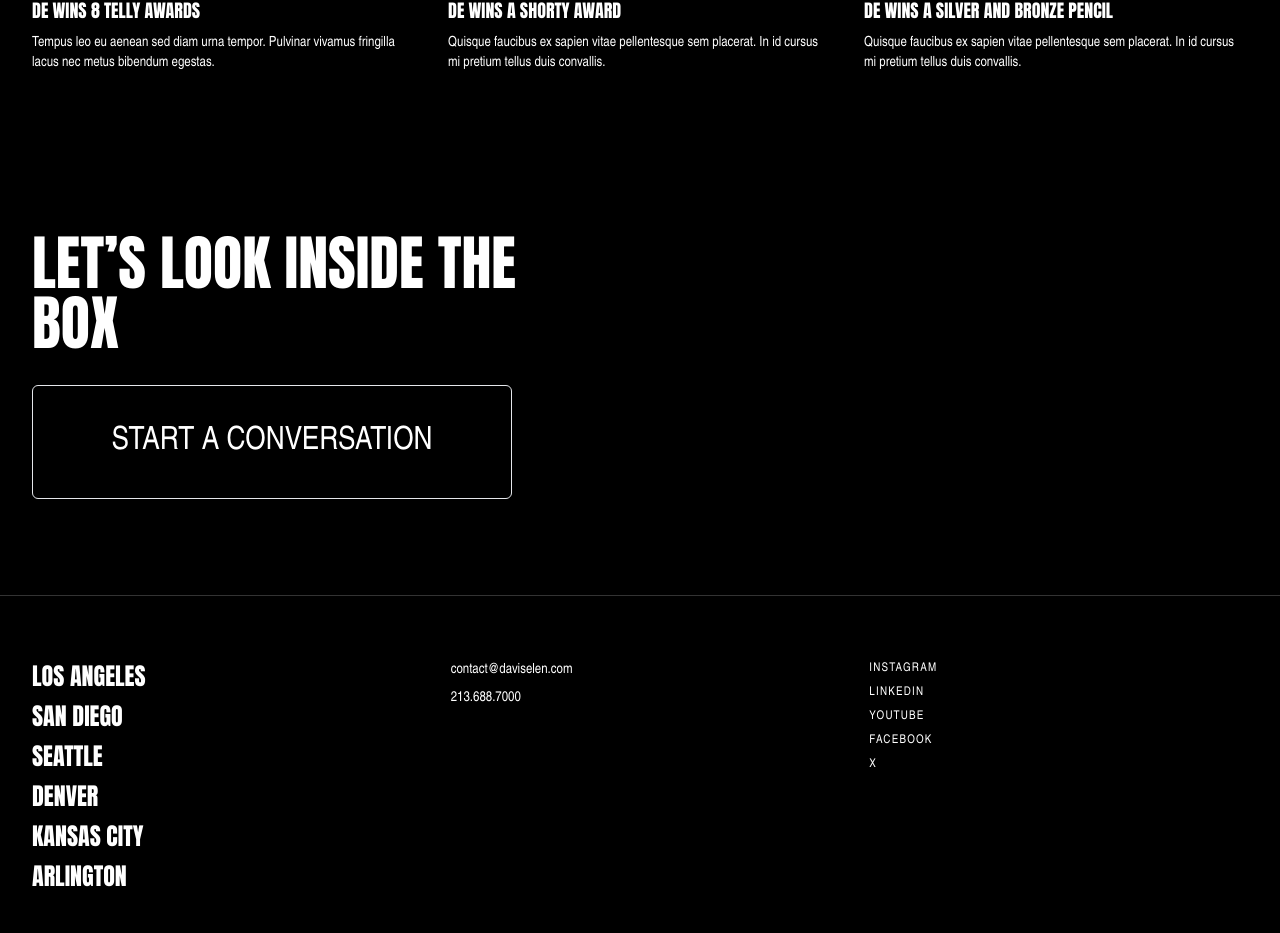
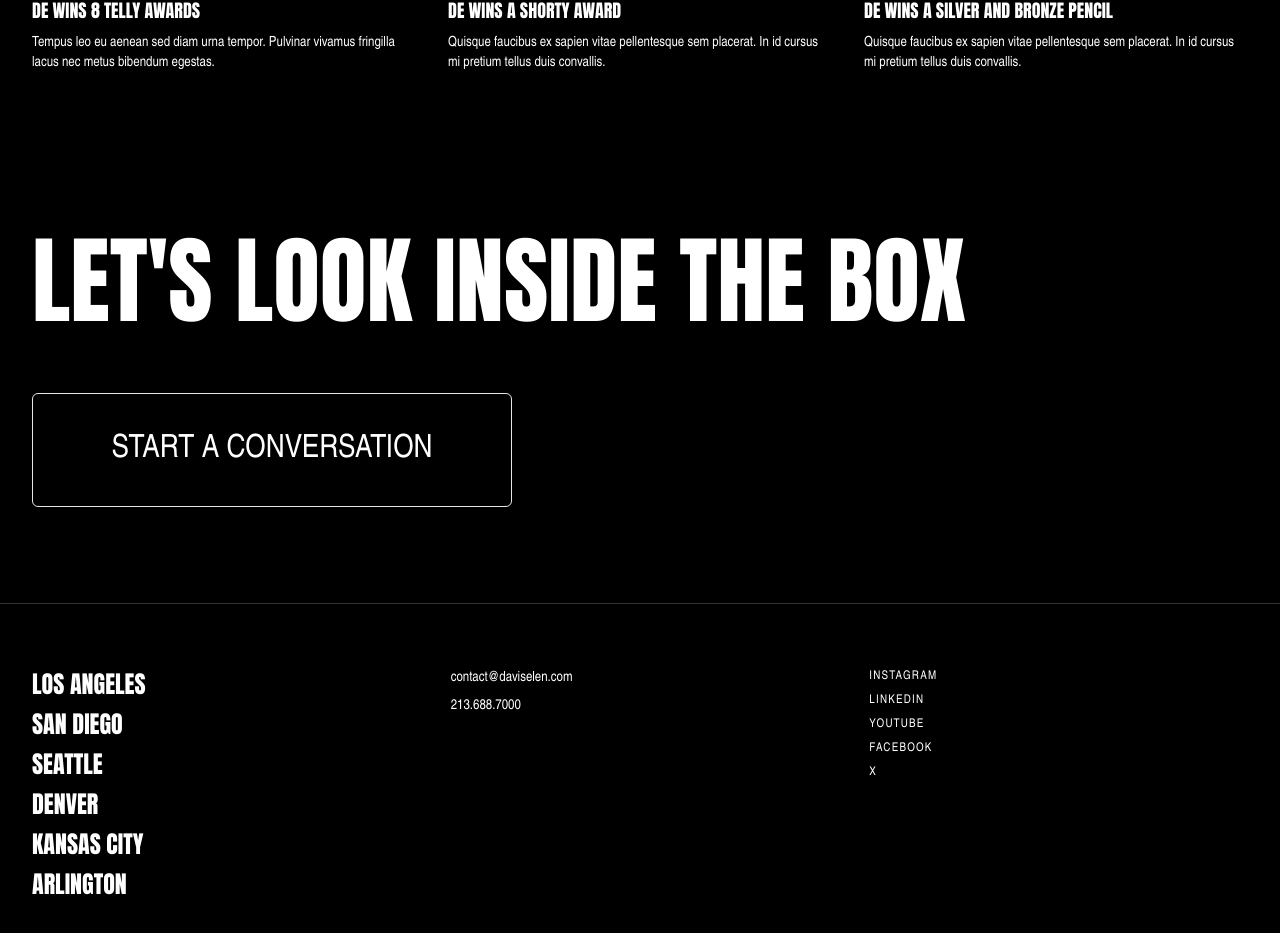
Before and after one commit to daviselen/website, a React (Vite) app: page / in a window 1280 px wide. Shown: the part 7111-8044 px from the top of the page. Built offline with nearby package versions, Linux system fonts and the light colour scheme.

Commit message:
Update CTABanner.jsx

```diff
--- a/src/sections/CTABanner.jsx
+++ b/src/sections/CTABanner.jsx
@@ -3,9 +3,9 @@ import Button from "../design-system/components/Button.jsx";
 
 export default function CTABanner() {
   return (
-    <section className="flex flex-col items-start gap-8 px-8 py-24">
-      <h2 className="max-w-xl font-display text-4xl uppercase leading-tight md:text-6xl">
-        Let’s look inside the box
+    <section className="flex flex-col items-start gap-16 px-8 py-24">
+      <h2 className="font-display text-6xl uppercase leading-none md:text-8xl lg:text-display-h2">
+        Let's look inside the box
       </h2>
       <Button variant="solid">Start A Conversation</Button>
     </section>
```
